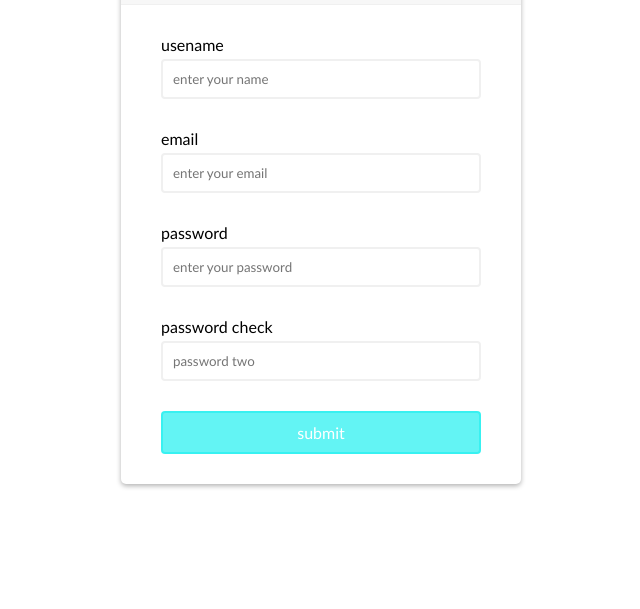
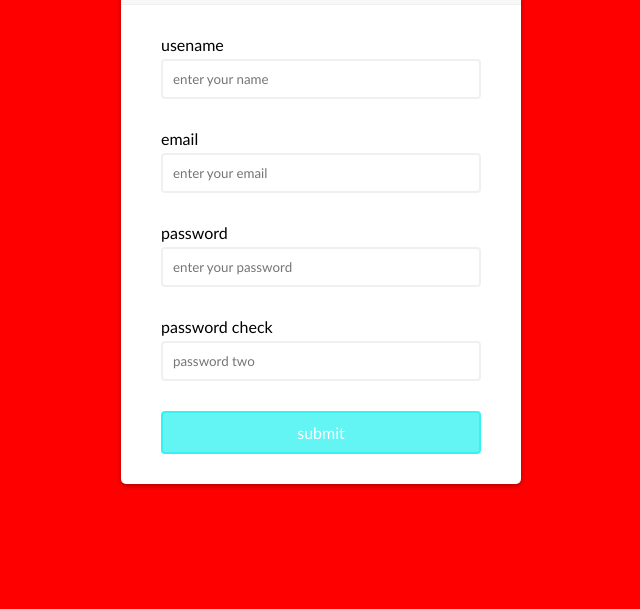
Before and after one commit to diyaKhasawneh/client-side-using-js, a plain HTML site: page index.html in a window 1280 px wide. Shown: the part 191-800 px from the top of the page, without its empty margins (319-959 px from the left). Drawn offline with Linux system fonts and the light colour scheme.

Commit message:
Update style.css

```diff
--- a/style.css
+++ b/style.css
@@ -2,7 +2,7 @@
     box-sizing: border-box;
 }
 body{
-    background-image: red;
+    background: red;
     display: flex;
     align-items: center;
     justify-content: center;
```
